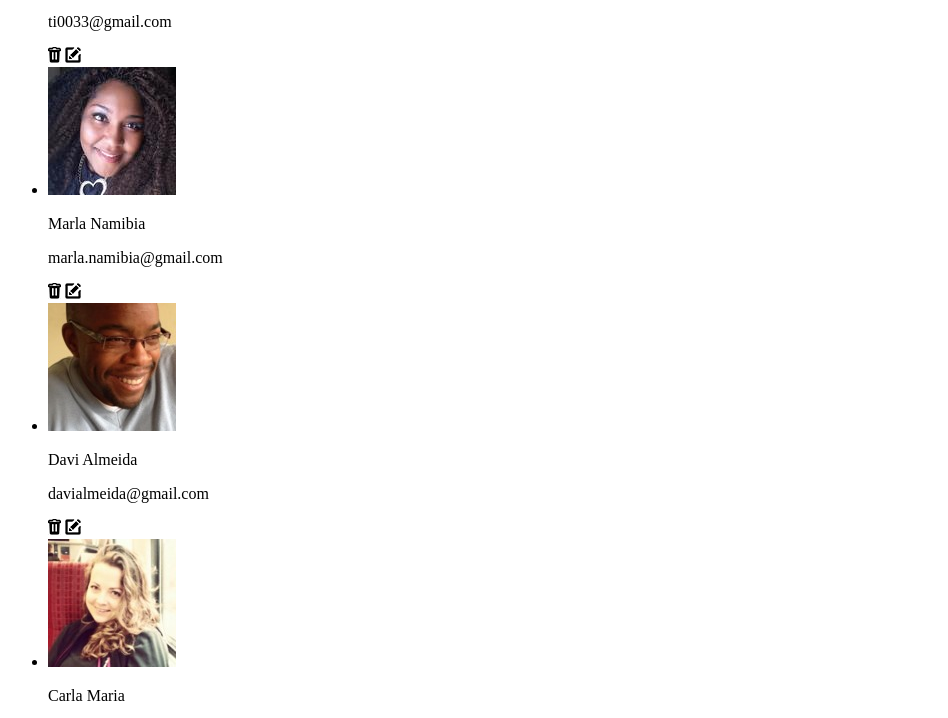
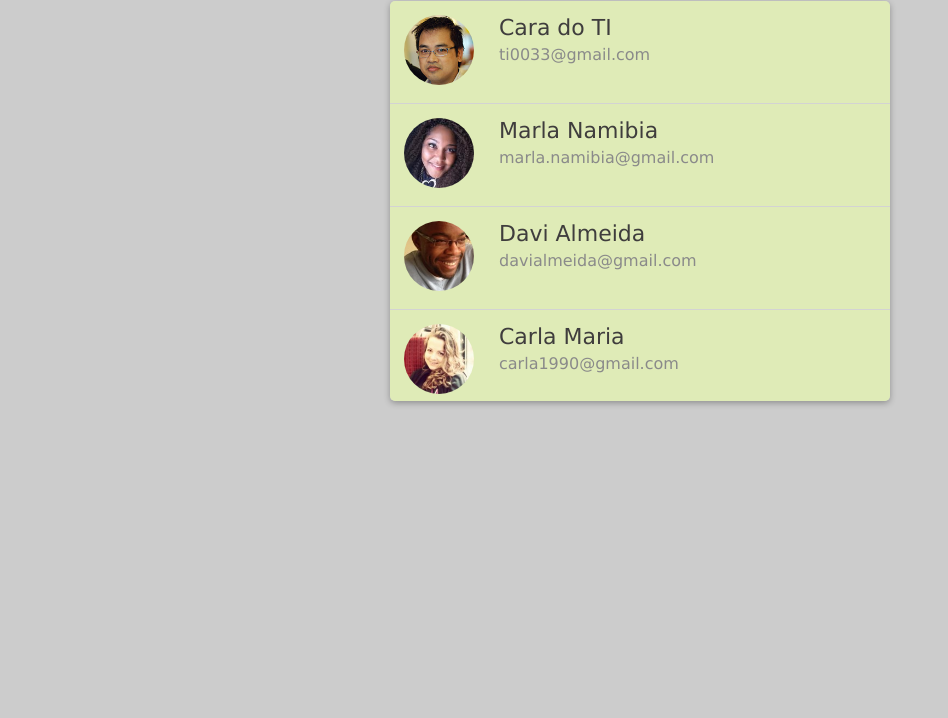
Before and after one commit to wallisoncaique/Aprendendo, a plain HTML site: page Lista Telefonica/index.html in a window 1280 px wide. Shown: the part 249-967 px from the top of the page, without its empty margins (0-948 px from the left). After the commit the page ends 800 px from the top, so only its background shows below. Drawn offline with Linux system fonts and the light colour scheme.

Commit message:
Update index.html

```diff
--- a/Lista Telefonica/index.html
+++ b/Lista Telefonica/index.html
@@ -6,7 +6,7 @@
     <meta name="author" content="@wallisoncaique">
 
     <title>Lista contatos</title>
-    <link rel="stylesheet" href="lista.css">
+    <link rel="stylesheet" href="style.css">
 
 </head>
 <body>
```
